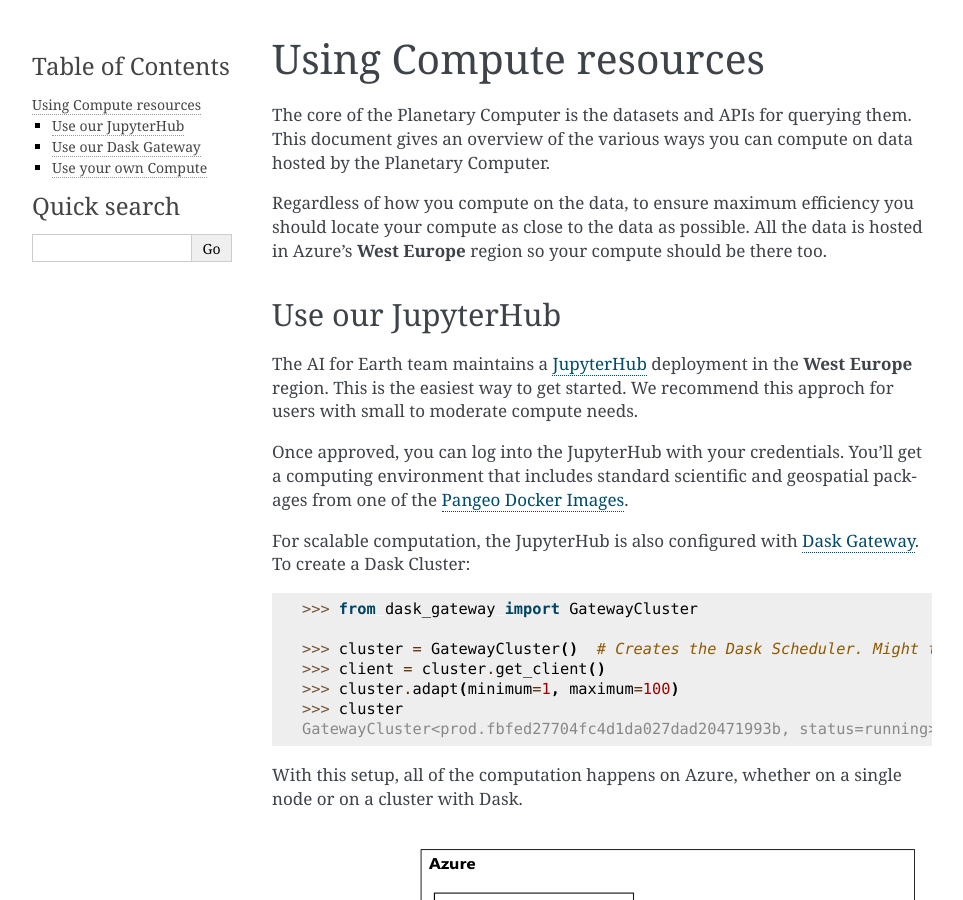
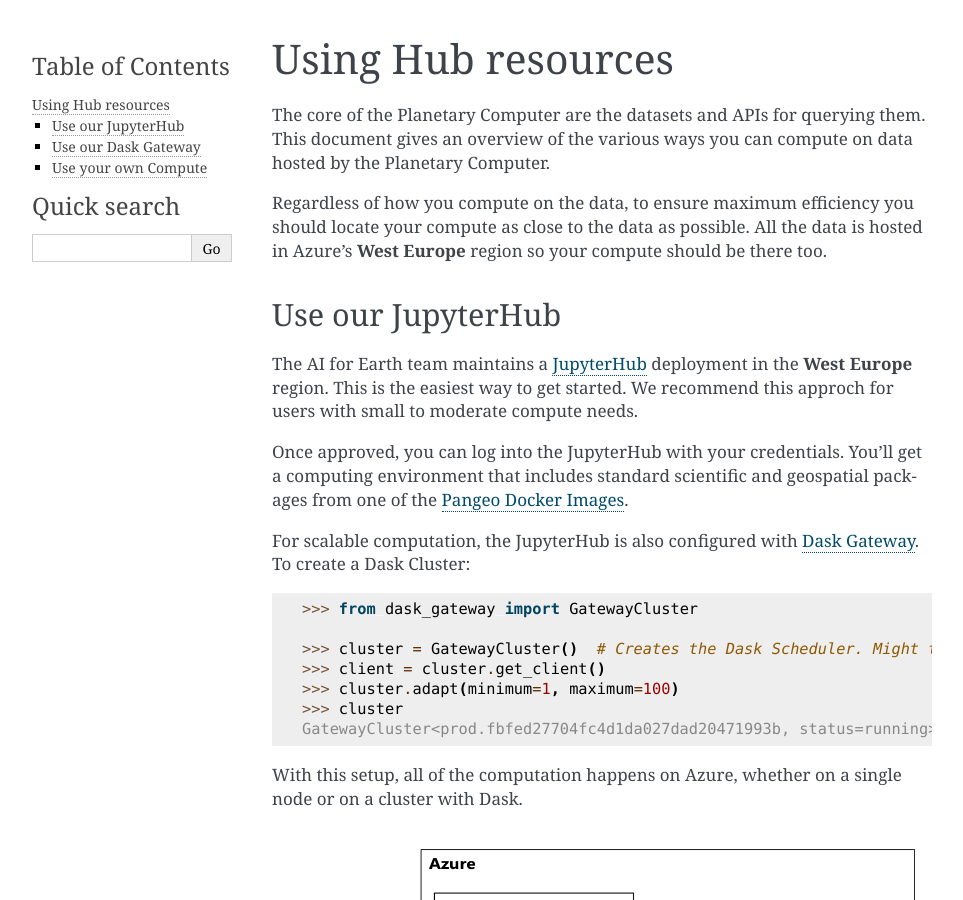
Before and after one commit to microsoft/PlanetaryComputerDataCatalog, a Sphinx documentation site: the page built from docs/hub/computing.md, in a window 1280 px wide and 900 px high. Shown: the whole window, without its empty margins (148-1111 px from the left). Built offline with Sphinx 7.4.7, drawn with Linux system fonts in a browser that asks for light colours.

Commit message:
Compute -> Hub in docs
Removing references to Compute as a term.

```diff
--- a/docs/compute/computing.md
+++ b/docs/hub/computing.md
@@ -1,6 +1,6 @@
-# Using Compute resources
+# Using Hub resources
 
-The core of the Planetary Computer is the datasets and APIs for querying them. This document gives an overview of the various ways you can compute on data hosted by the Planetary Computer.
+The core of the Planetary Computer are the datasets and APIs for querying them. This document gives an overview of the various ways you can compute on data hosted by the Planetary Computer.
 
 Regardless of how you compute on the data, to ensure maximum efficiency you should locate your compute as close to the data as possible.
 All the data is hosted in Azure's **West Europe** region so your compute should be there too.
```
Also changed, not shown: docs/index.md (+3 -3 lines), docs/hub/images/cloudprovider-diagram.png (renamed from docs/compute/images/cloudprovider-diagram.png), docs/hub/images/dask-gateway-token.png (renamed from docs/compute/images/dask-gateway-token.png), docs/hub/images/gateway-diagram.png (renamed from docs/compute/images/gateway-diagram.png), docs/hub/images/jupyterhub-diagram.png (renamed from docs/compute/images/jupyterhub-diagram.png).
